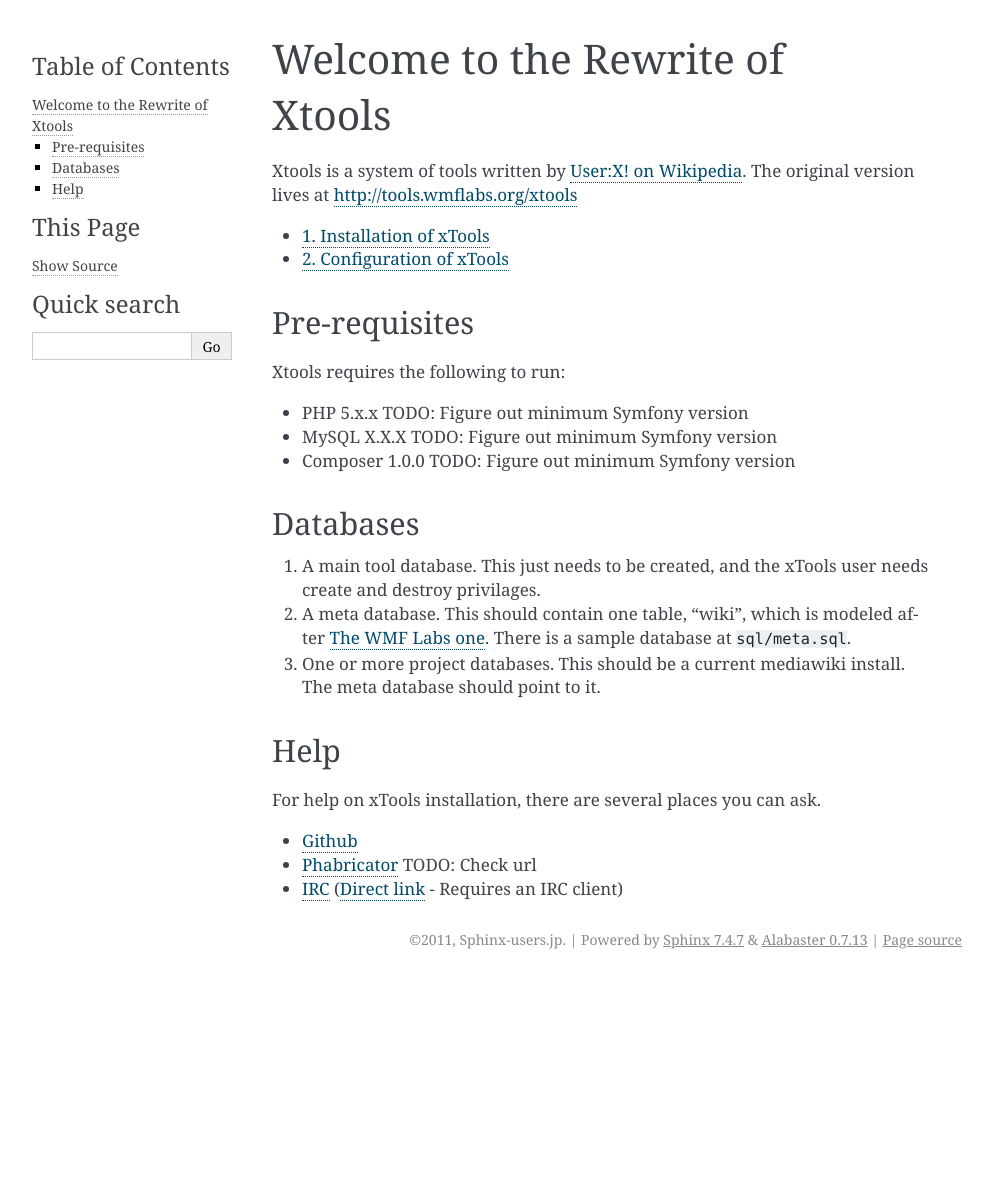
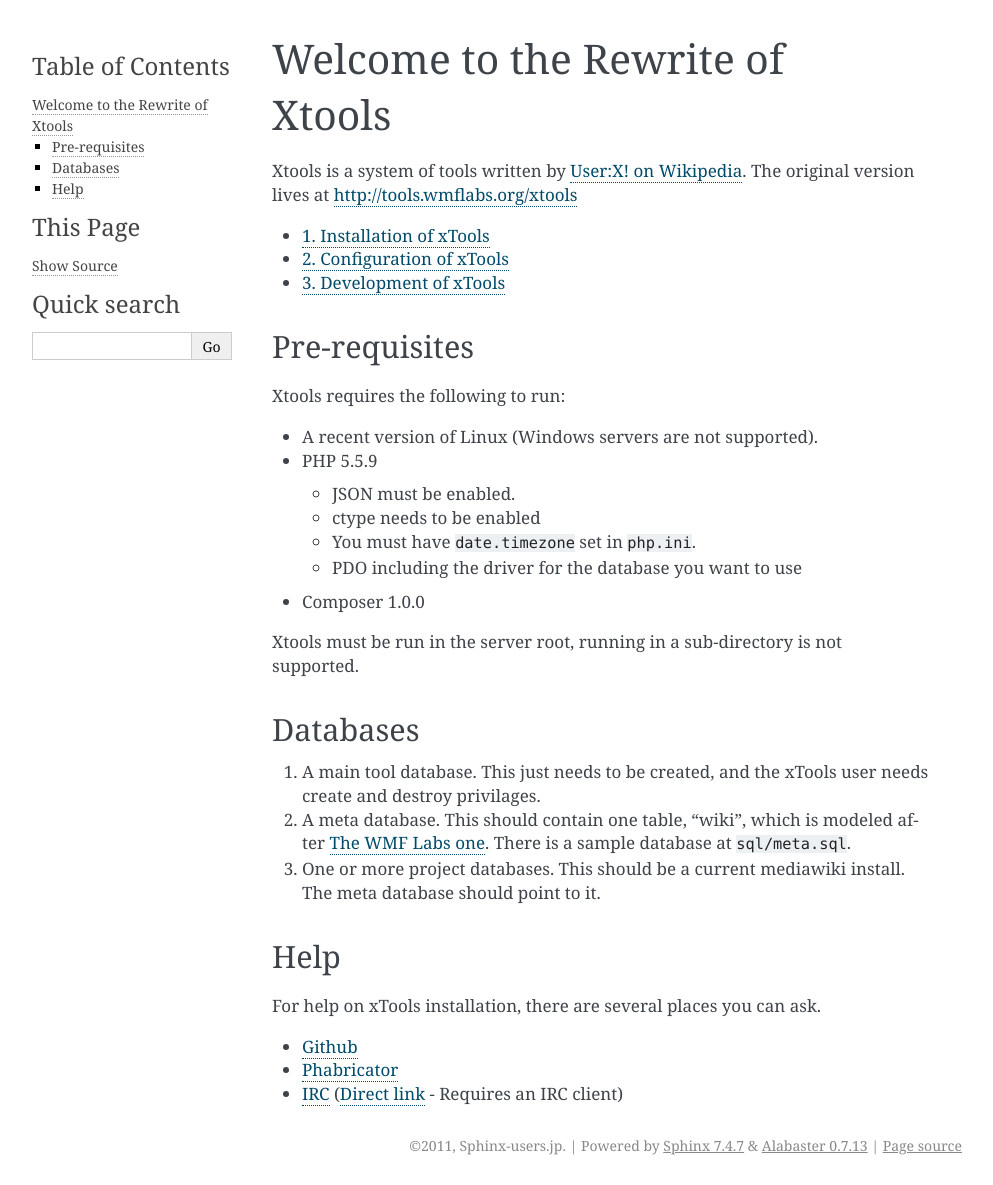
Before and after one commit to x-tools/xtools, a Sphinx documentation site: the page built from docs/index.rst, in a window 1280 px wide. Shown: the whole page, without its empty margins (148-1141 px from the left). Built offline with Sphinx 7.4.7, drawn with Linux system fonts in a browser that asks for light colours; before the commit the page ends 979 px from its top, so only the background shows below that.

Commit message:
Update documentation

```diff
--- a/docs/index.rst
+++ b/docs/index.rst
@@ -13,26 +13,35 @@
 
     installation
     configuration
+    development
 
 Pre-requisites
 --------------
 Xtools requires the following to run:
 
-* PHP 5.x.x TODO: Figure out minimum Symfony version
-* MySQL X.X.X TODO: Figure out minimum Symfony version
-* Composer 1.0.0 TODO: Figure out minimum Symfony version
+- A recent version of Linux (Windows servers are not supported).
+- PHP 5.5.9
+
+  - JSON must be enabled.
+  - ctype needs to be enabled
+  - You must have ``date.timezone`` set in ``php.ini``.
+  - PDO including the driver for the database you want to use
+
+- Composer 1.0.0
+
+Xtools must be run in the server root, running in a sub-directory is not supported.
 
 Databases
 ---------
 
-#. A main tool database.  This just needs to be created, and the xTools user needs create and destroy privilages.
-#. A meta database.  This should contain one table, "wiki", which is modeled after `The WMF Labs one <https://wikitech.wikimedia.org/wiki/Help:MySQL_queries#meta_p_database>`_.  There is a sample database at ``sql/meta.sql``.
-#. One or more project databases.  This should be a current mediawiki install.  The meta database should point to it.
+1. A main tool database.  This just needs to be created, and the xTools user needs create and destroy privilages.
+2. A meta database.  This should contain one table, "wiki", which is modeled after `The WMF Labs one <https://wikitech.wikimedia.org/wiki/Help:MySQL_queries#meta_p_database>`_.  There is a sample database at ``sql/meta.sql``.
+3. One or more project databases.  This should be a current mediawiki install.  The meta database should point to it.
 
 Help
 ----
 For help on xTools installation, there are several places you can ask.
 
 * `Github <http://github.com/x-Tools/xtools/issues/new>`_
-* `Phabricator <https://phabricator.wikimedia.org/maniphest/task/create/?project=Tool-labs-tools-xtools>`_ TODO: Check url
+* `Phabricator <https://phabricator.wikimedia.org/maniphest/task/create/?project=Tool-labs-tools-xtools>`_
 * `IRC <https://webchat.freenode.net/?channels=#wikimedia-xtools>`_ (`Direct link <irc://irc.freenode.net/#wikimedia-xtools>`_ - Requires an IRC client)
```
Also changed, not shown: docs/development.rst (added, +32 -0 lines), docs/installation.rst (+5 -3 lines).
